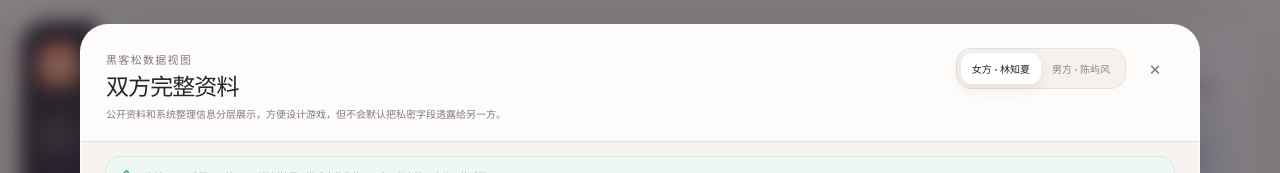
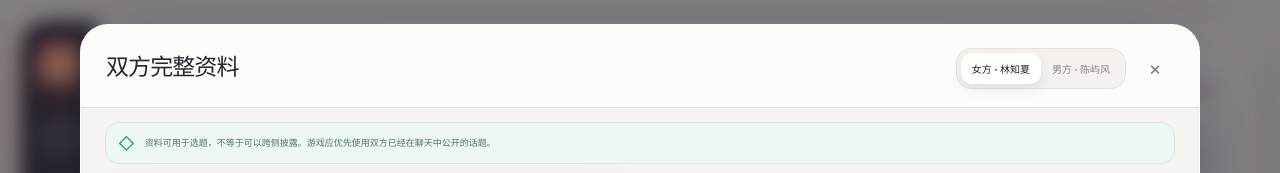
Before and after one commit to achen919/hackathon, a React (Vite) app: page / in a window 1280 px wide. Both pictures are taken after a click on the button "双方资料". Shown: the top 173 px of the page. Built offline with nearby package versions, Linux system fonts and the light colour scheme; no server answers.

Commit message:
fix: remove explanatory profile labels

```diff
--- a/src/components/ProfileExplorer.tsx
+++ b/src/components/ProfileExplorer.tsx
@@ -209,9 +209,7 @@ export function ProfileExplorer({
       >
         <header className="profile-explorer__header">
           <div>
-            <span className="eyebrow">黑客松数据视图</span>
             <h2 id="profile-explorer-title">双方完整资料</h2>
-            <p>公开资料和系统整理信息分层展示，方便设计游戏，但不会默认把私密字段透露给另一方。</p>
           </div>
           <div className="profile-explorer__actions">
             <div className="perspective-switch perspective-switch--profiles" role="group" aria-label="切换资料视角">
```
